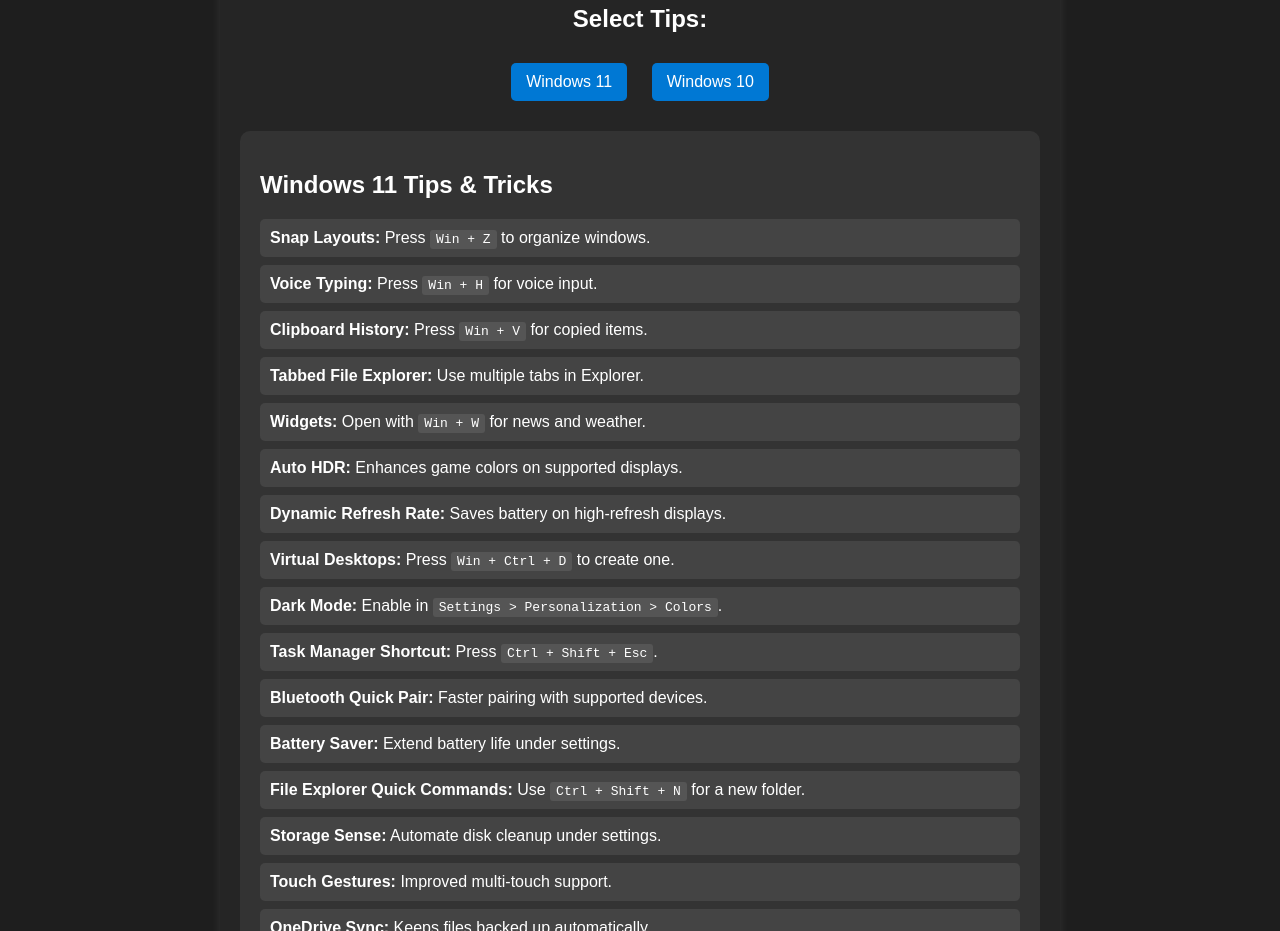
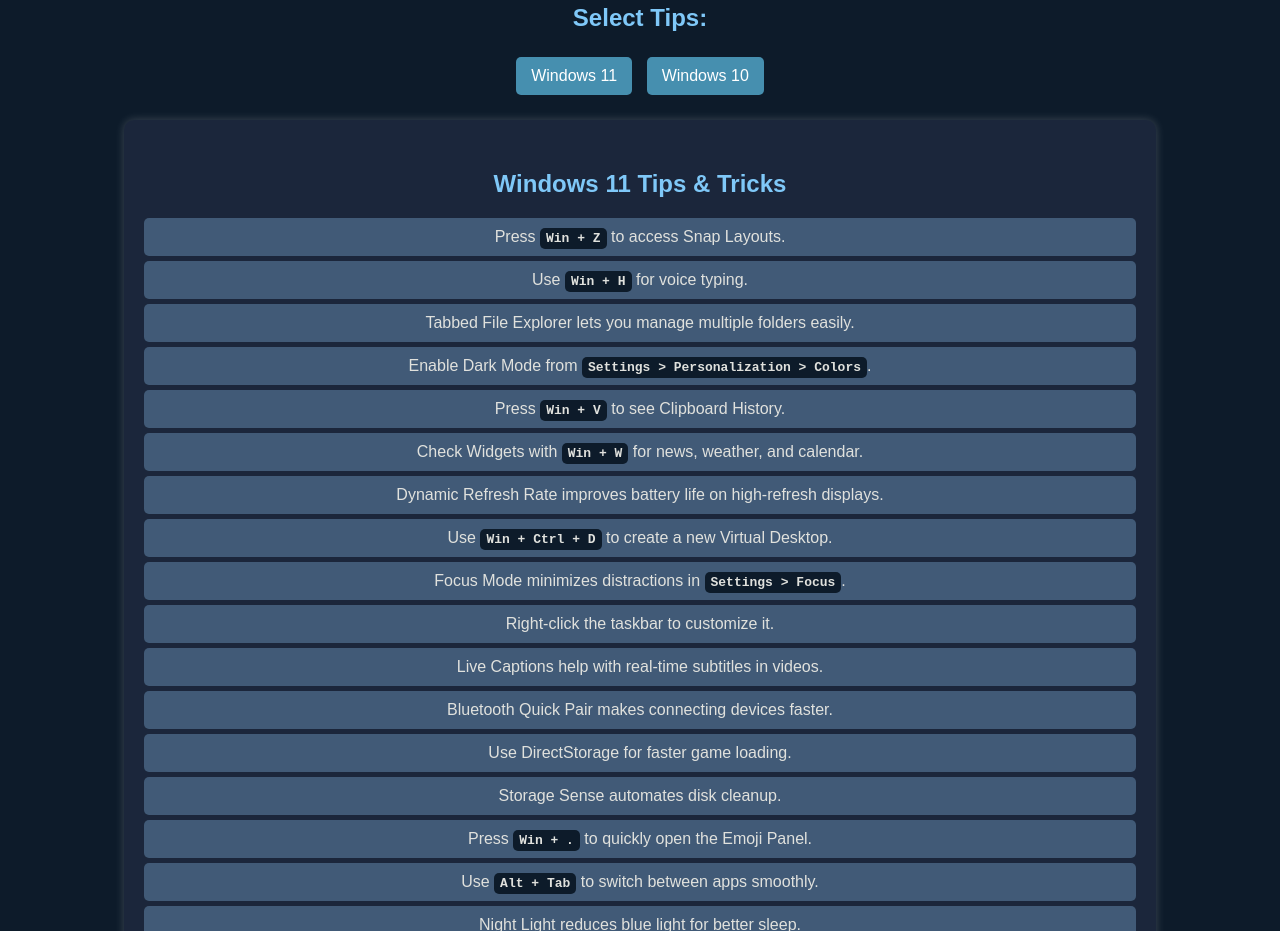
Before and after one commit to cyberbuzzytb/Tech-Tips-Hub, a plain HTML site: page tips.html in a window 1280 px wide. Shown: the part 175-1106 px from the top of the page. Drawn offline with Linux system fonts and the light colour scheme.

Commit message:
Update tips.html

```diff
--- a/tips.html
+++ b/tips.html
@@ -8,96 +8,106 @@
         /* General Styling */
         body {
             font-family: Arial, sans-serif;
+            background-color: #0D1B2A;
+            color: #E0E1DD;
             margin: 0;
             padding: 0;
-            background-color: #1e1e1e;
-            color: #ffffff;
             text-align: center;
         }
 
-        /* Navbar Styling */
+        /* Navbar */
         .navbar {
-            background-color: #333;
-            overflow: hidden;
-            padding: 10px;
+            background-color: #1B263B;
+            padding: 15px;
+            display: flex;
+            justify-content: center;
+            gap: 20px;
         }
 
         .navbar a {
-            color: white;
+            color: #E0E1DD;
             text-decoration: none;
-            padding: 14px 20px;
-            display: inline-block;
             font-size: 18px;
+            padding: 10px 15px;
+            border-radius: 5px;
+            transition: 0.3s;
         }
 
         .navbar a:hover {
-            background-color: #575757;
-            border-radius: 5px;
+            background-color: #415A77;
         }
 
-        /* Content Styling */
+        /* Content */
         .content {
-            margin: 20px auto;
-            max-width: 800px;
             padding: 20px;
-            background: #252525;
-            border-radius: 10px;
-            box-shadow: 0px 0px 10px rgba(255, 255, 255, 0.1);
         }
 
         h1 {
-            font-size: 28px;
-            margin-bottom: 10px;
+            color: #A9D6E5;
+            font-size: 32px;
+            margin-bottom: 20px;
         }
 
         h2 {
+            color: #7FC8F8;
             font-size: 24px;
-            margin-top: 20px;
+            margin-top: 30px;
         }
 
-        /* Button Styling */
+        /* Toggle Buttons */
+        .toggle-container {
+            margin: 20px 0;
+        }
+
         .toggle-container button {
-            background-color: #0078d4;
+            background-color: #468FAF;
             color: white;
             border: none;
             padding: 10px 15px;
-            margin: 10px;
             font-size: 16px;
+            margin: 5px;
             cursor: pointer;
             border-radius: 5px;
+            transition: 0.3s;
         }
 
         .toggle-container button:hover {
-            background-color: #005ea2;
+            background-color: #62B6CB;
         }
 
         /* Tips Sections */
         .tips-section {
             display: none;
-            text-align: left;
-            margin-top: 20px;
+            background-color: #1B263B;
             padding: 20px;
-            background-color: #333;
             border-radius: 10px;
+            width: 80%;
+            margin: 20px auto;
+            box-shadow: 0 0 10px rgba(255, 255, 255, 0.2);
         }
 
         ul {
-            list-style: none;
+            list-style-type: none;
             padding: 0;
         }
 
-        ul li {
-            background: #444;
-            margin: 8px 0;
+        li {
+            background-color: #415A77;
             padding: 10px;
+            margin: 5px 0;
             border-radius: 5px;
+            transition: 0.3s;
+        }
+
+        li:hover {
+            background-color: #62B6CB;
         }
 
         code {
-            background: #555;
-            padding: 2px 6px;
-            border-radius: 3px;
-            font-family: monospace;
+            background-color: #0D1B2A;
+            padding: 3px 6px;
+            border-radius: 5px;
+            font-weight: bold;
         }
     </style>
 </head>
@@ -121,55 +131,55 @@
             <button onclick="showWindows10()">Windows 10</button>
         </div>
 
-        <!-- Windows 11 Tips Section -->
+        <!-- Windows 11 Tips -->
         <div id="windows11Tips" class="tips-section">
             <h2>Windows 11 Tips & Tricks</h2>
             <ul>
-                <li><strong>Snap Layouts:</strong> Press <code>Win + Z</code> to organize windows.</li>
-                <li><strong>Voice Typing:</strong> Press <code>Win + H</code> for voice input.</li>
-                <li><strong>Clipboard History:</strong> Press <code>Win + V</code> for copied items.</li>
-                <li><strong>Tabbed File Explorer:</strong> Use multiple tabs in Explorer.</li>
-                <li><strong>Widgets:</strong> Open with <code>Win + W</code> for news and weather.</li>
-                <li><strong>Auto HDR:</strong> Enhances game colors on supported displays.</li>
-                <li><strong>Dynamic Refresh Rate:</strong> Saves battery on high-refresh displays.</li>
-                <li><strong>Virtual Desktops:</strong> Press <code>Win + Ctrl + D</code> to create one.</li>
-                <li><strong>Dark Mode:</strong> Enable in <code>Settings > Personalization > Colors</code>.</li>
-                <li><strong>Task Manager Shortcut:</strong> Press <code>Ctrl + Shift + Esc</code>.</li>
-                <li><strong>Bluetooth Quick Pair:</strong> Faster pairing with supported devices.</li>
-                <li><strong>Battery Saver:</strong> Extend battery life under settings.</li>
-                <li><strong>File Explorer Quick Commands:</strong> Use <code>Ctrl + Shift + N</code> for a new folder.</li>
-                <li><strong>Storage Sense:</strong> Automate disk cleanup under settings.</li>
-                <li><strong>Touch Gestures:</strong> Improved multi-touch support.</li>
-                <li><strong>OneDrive Sync:</strong> Keeps files backed up automatically.</li>
-                <li><strong>Focus Mode:</strong> Use to minimize distractions.</li>
-                <li><strong>Taskbar Customization:</strong> Change taskbar alignment from settings.</li>
-                <li><strong>Live Captions:</strong> Real-time captions from accessibility settings.</li>
-                <li><strong>Remote Desktop:</strong> Use <code>Win + R</code> then type <code>mstsc</code>.</li>
-                <li><strong>Game Mode:</strong> Optimize performance under settings.</li>
-                <li><strong>DirectStorage:</strong> Improves game load times.</li>
-                <li><strong>Fast Window Switching:</strong> Use <code>Alt + Tab</code> for quick app changes.</li>
-                <li><strong>Restart Graphics Driver:</strong> Press <code>Win + Ctrl + Shift + B</code>.</li>
+                <li>Press <code>Win + Z</code> to access Snap Layouts.</li>
+                <li>Use <code>Win + H</code> for voice typing.</li>
+                <li>Tabbed File Explorer lets you manage multiple folders easily.</li>
+                <li>Enable Dark Mode from <code>Settings > Personalization > Colors</code>.</li>
+                <li>Press <code>Win + V</code> to see Clipboard History.</li>
+                <li>Check Widgets with <code>Win + W</code> for news, weather, and calendar.</li>
+                <li>Dynamic Refresh Rate improves battery life on high-refresh displays.</li>
+                <li>Use <code>Win + Ctrl + D</code> to create a new Virtual Desktop.</li>
+                <li>Focus Mode minimizes distractions in <code>Settings > Focus</code>.</li>
+                <li>Right-click the taskbar to customize it.</li>
+                <li>Live Captions help with real-time subtitles in videos.</li>
+                <li>Bluetooth Quick Pair makes connecting devices faster.</li>
+                <li>Use DirectStorage for faster game loading.</li>
+                <li>Storage Sense automates disk cleanup.</li>
+                <li>Press <code>Win + .</code> to quickly open the Emoji Panel.</li>
+                <li>Use <code>Alt + Tab</code> to switch between apps smoothly.</li>
+                <li>Night Light reduces blue light for better sleep.</li>
+                <li>OneDrive Sync automatically backs up your files.</li>
+                <li>Manage Startup Apps from the Task Manager.</li>
             </ul>
         </div>
 
-        <!-- Windows 10 Tips Section -->
+        <!-- Windows 10 Tips -->
         <div id="windows10Tips" class="tips-section">
             <h2>Windows 10 Tips & Tricks</h2>
             <ul>
-                <li><strong>God Mode:</strong> Create a folder named <code>GodMode.{ED7BA470-8E54-465E-825C-99712043E01C}</code>.</li>
-                <li><strong>Shake to Minimize:</strong> Shake a window to minimize others.</li>
-                <li><strong>Clipboard History:</strong> Press <code>Win + V</code> to see copied items.</li>
-                <li><strong>Windows Timeline:</strong> Press <code>Win + Tab</code> to see past activities.</li>
-                <li><strong>Quick Screenshot:</strong> Use <code>Win + Shift + S</code> for snipping tool.</li>
-                <li><strong>Virtual Desktops:</strong> <code>Win + Ctrl + D</code> to create a new desktop.</li>
-                <li><strong>Battery Saver:</strong> Extend battery life under settings.</li>
-                <li><strong>Taskbar Search:</strong> Use <code>Win + S</code> to quickly find files or apps.</li>
-                <li><strong>Enable Dark Mode:</strong> Change under <code>Settings > Colors</code>.</li>
-                <li><strong>Manage Startup Apps:</strong> Open Task Manager & go to Startup tab.</li>
-                <li><strong>Snipping Tool Shortcut:</strong> Press <code>Win + Shift + S</code>.</li>
-                <li><strong>Hidden Start Menu:</strong> Right-click Start button for shortcuts.</li>
-                <li><strong>Speed Up Boot Time:</strong> Disable startup programs in Task Manager.</li>
-                <li><strong>Use Windows Key Shortcuts:</strong> Check <code>Win + X</code>, <code>Win + L</code>, <code>Win + I</code>.</li>
+                <li>Create a folder named <code>GodMode.{ED7BA470-8E54-465E-825C-99712043E01C}</code> for advanced settings.</li>
+                <li>Shake a window to minimize all others.</li>
+                <li>Press <code>Win + V</code> to access Clipboard History.</li>
+                <li>Use <code>Win + Shift + S</code> for a quick screenshot.</li>
+                <li>Enable Dark Mode from <code>Settings > Personalization > Colors</code>.</li>
+                <li>Manage Startup Apps from the Task Manager.</li>
+                <li>Enable Windows Sandbox to safely test software.</li>
+                <li>Press <code>Ctrl + Shift + Esc</code> to open Task Manager instantly.</li>
+                <li>Use <code>Win + Ctrl + Shift + B</code> to restart the graphics driver.</li>
+                <li>Right-click the Start Menu for a hidden settings menu.</li>
+                <li>Night Light mode reduces blue light exposure.</li>
+                <li>Use <code>Win + X</code> for a quick admin menu.</li>
+                <li>Enable Game Mode to optimize performance.</li>
+                <li>Storage Sense automatically frees up disk space.</li>
+                <li>Use Windows Defender Offline Scan for deeper security scans.</li>
+                <li>Adjust Text Size from <code>Settings > Ease of Access > Display</code>.</li>
+                <li>Speed up boot time by disabling unnecessary startup programs.</li>
+                <li>Reset your PC from <code>Settings > Update & Security > Recovery</code>.</li>
+                <li>Restore lost files with the Windows File Recovery tool.</li>
             </ul>
         </div>
     </div>
```
